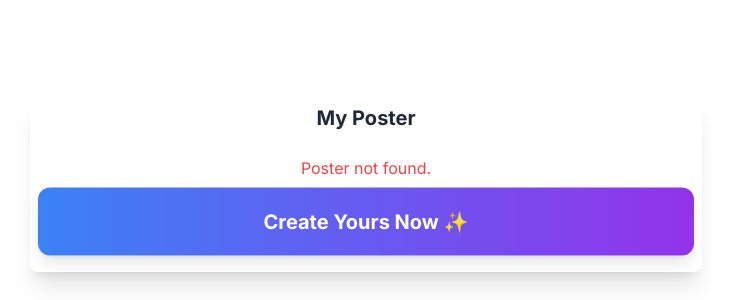
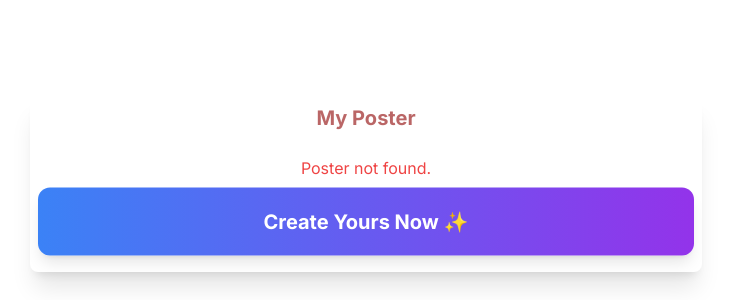
Before and after one commit to indrajeetsak/poster-app, a PHP site: page /view.php in a window 1280 px wide. Shown: the part 216-516 px from the top of the page, without its empty margins (274-1005 px from the left). Run offline with PHP 8.4, Linux system fonts and the light colour scheme; some libraries are stand-ins or nearby versions.

Commit message:
First draft

```diff
--- a/view.php
+++ b/view.php
@@ -54,7 +54,7 @@ if ($id) {
 <body class="min-h-screen flex flex-col items-center justify-center">
 
     <div class="bg-white rounded-lg shadow-xl max-w-2xl w-full overflow-hidden text-center p-2">
-        <h3 class="text-xl font-bold mb-6 text-gray-800"><?php echo $pageTitle; ?></h1>
+        <h3 class="animate-pulse text-xl font-bold mb-6 text-red-800"><?php echo $pageTitle; ?></h1>
 
         <?php if ($imageUrl): ?>
             <img src="<?php echo $imageUrl; ?>" alt="Generated Poster" class="w-full h-auto max-w-full rounded-lg shadow-md mb-8">
```
